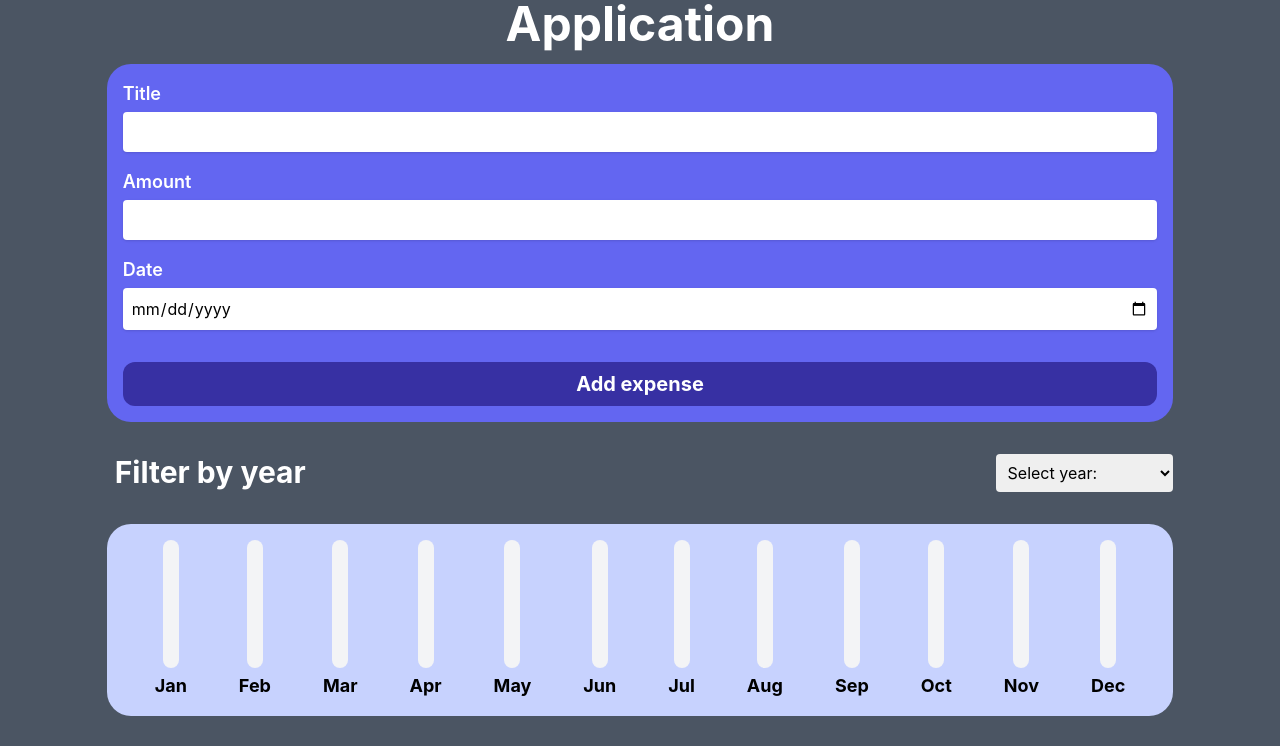
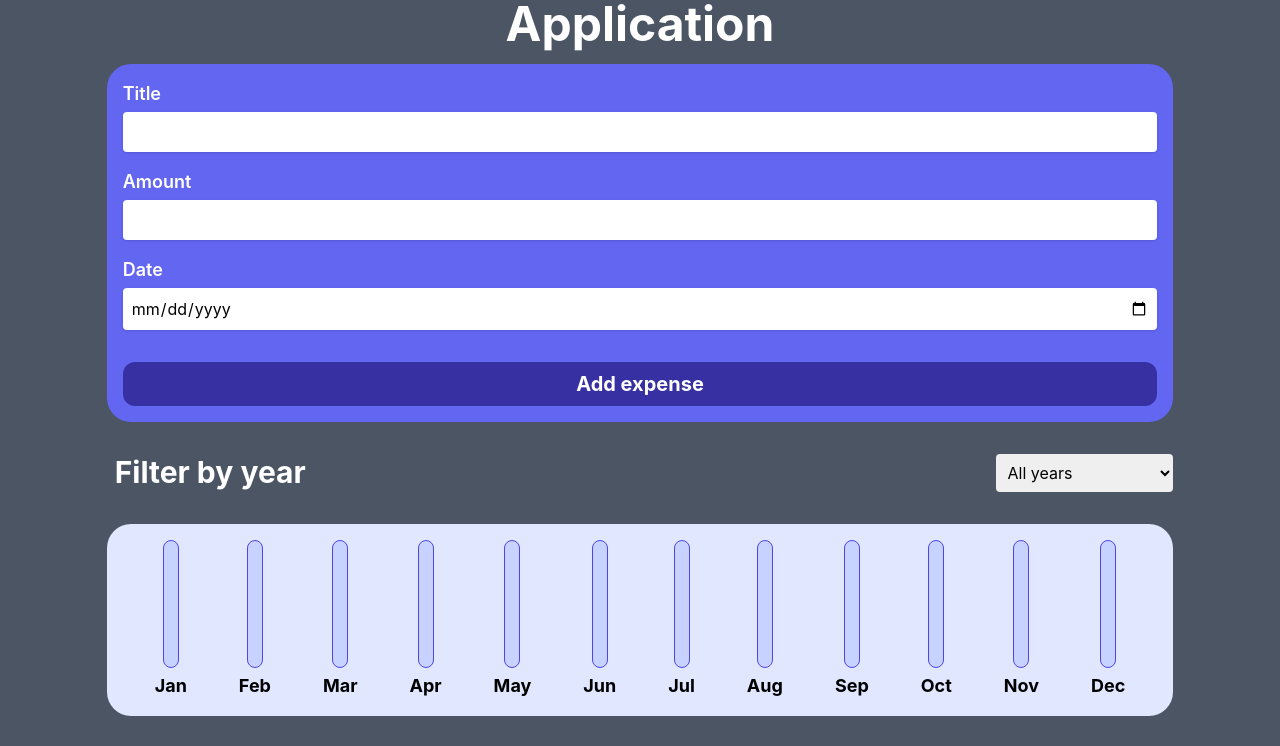
Before and after one commit to Mannavard/react-study-app-1, a React (Create React App) app: page / in a window 1280 px wide. Shown: the top 746 px of the page. Built offline with nearby package versions, Linux system fonts and the light colour scheme.

Commit message:
- Update styles.

```diff
--- a/src/components/Expenses/ExpenseChart.js
+++ b/src/components/Expenses/ExpenseChart.js
@@ -6,7 +6,7 @@ const ExpenseChart = props => {
   const chartItems = getChartItems(months, props);
 
   return (
-    <Card className="bg-indigo-200">
+    <Card className="bg-indigo-100">
       <div className="flex justify-between xl:px-8">
         {chartItems}
       </div>
@@ -23,7 +23,7 @@ const getChartItems = (months, data) => {
       result = `h-[${calc}%]`;
     }
     return <div className="flex flex-col items-center" key={index}>
-      <div className="relative overflow-hidden h-32 w-2 mb-1 rounded-3xl bg-gray-100 xl:w-4">
+      <div className="relative overflow-hidden h-32 w-2 mb-1 border border-indigo-600 rounded-3xl bg-indigo-200 xl:w-4">
         <div className={"absolute bottom-0 w-full bg-indigo-600 " + result}/>
       </div>
       <div className="text-xs font-semibold xl:font-bold xl:text-lg">{month}</div>
--- a/src/components/Expenses/ExpenseFilter.js
+++ b/src/components/Expenses/ExpenseFilter.js
@@ -32,7 +32,7 @@ const ExpenseFilter = props => {
 
 
 const getYearSelectOptions = (years) => {
-  const placeHolderOption = <option key="" value="" disabled>Select year:</option>;
+  const placeHolderOption = <option key="" value="">All years</option>;
   const sortedUniqueYears = years.filter((item, index, array) => array.indexOf(item) === index).sort();
   const createOptions = () => {
     return sortedUniqueYears.map((year, index) => {
```
